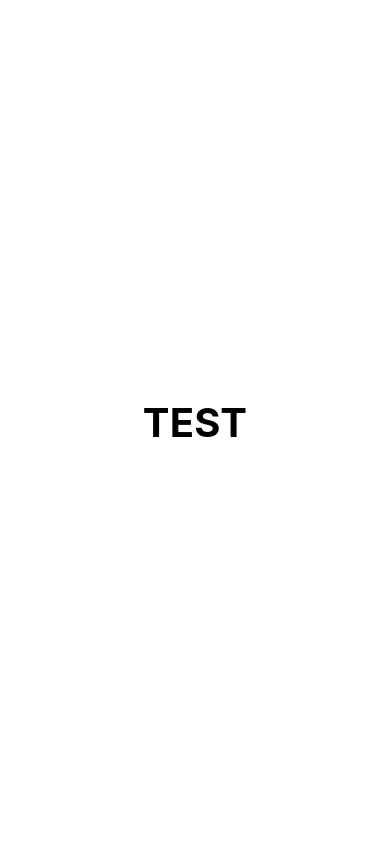
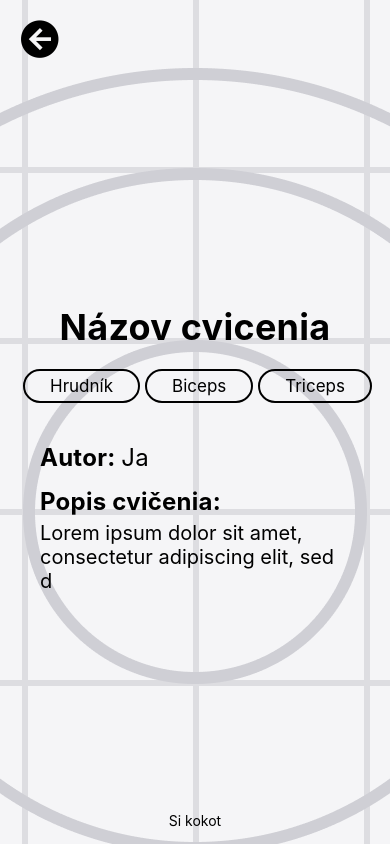
Before and after one commit to JSimko4/MTAA_FRONTEND, a React Native app: screen /ExerciseDetail in a window 390 px wide. Shown: the top 844 px of the page. Built offline with nearby package versions, Linux system fonts and the light colour scheme.

Commit message:
added ExerciseDetailScreen

```diff
--- a/screens/ExerciseDetailScreen.js
+++ b/screens/ExerciseDetailScreen.js
@@ -1,13 +1,108 @@
 import * as React from 'react';
-import { View, StyleSheet, Image, TextInput, Text, TouchableOpacity } from 'react-native';
+import { View, StyleSheet, Image, TextInput, Text, TouchableOpacity, ScrollView, ImageBackground } from 'react-native';
+import {IconButton} from 'react-native-paper';
 
 export default function ExerciseDetailScreen({navigation}) {
     const styles = StyleSheet.create({
+      image: {
+        width: '100%',
+        flex: 4,
+        marginTop: 0,
+      },
+      textBodyparts: {
+        borderWidth: 2,
+        borderBottomLeftRadius: 20,
+        borderBottomRightRadius: 20,
+        borderTopLeftRadius: 20,
+        borderTopRightRadius: 20,
+        paddingVertical: 5,
+        paddingHorizontal: 25,
+        marginLeft: 5,
+        fontSize: 17,
+      },
+      textNazov: {
+        fontSize: 36,
+        fontWeight: 'bold',
+        letterSpacing: 0.25,
+        marginTop: 10,
+        alignItems: 'center',
+      },
+      textMidNazov: {
+        fontSize: 24,
+        fontWeight: 'bold',
+        letterSpacing: 0.25,
+        marginLeft: 40,
+      },
+      text1: {
+        fontSize: 24,
+        fontWeight: 'normal',
+        letterSpacing: 0.25,
+        marginLeft: 0,
+        marginRight: 30,
+      },
+      text2: {
+        fontSize: 1,
+        fontWeight: 'normal',
+        letterSpacing: 0.25,
+        //marginLeft: 40,
+        //marginRight: 30,
+      },
+      textScroll: {
+        fontSize: 20,
+        marginHorizontal: 40,
+        marginVertical: 5,
+      },
     });
 
     return (
-        <View style={{flex: 1, alignItems: 'center', justifyContent: 'space-around' }}>
-          <Text style={{fontSize: 40, fontWeight: 'bold', letterSpacing: 0.25}}>TEST</Text>
+        <View style={{flexDirection: 'column', justifyContent: 'space-evenly', flex: 1}}>
+
+
+
+
+          <ImageBackground
+          source={require("../assets/images/icon.png")}
+          style = {styles.image}
+          resizeMode="cover">
+
+          <IconButton icon='arrow-left-circle' size={45}
+                    onPress={() => navigation.goBack()}/>
+
+          </ImageBackground>
+
+
+          <View style={{flex: 2}}>
+            <View style={{alignItems: 'center'}}>
+            <Text style={styles.textNazov}>Názov cvicenia</Text>
+            </View>
+
+            <View style={{flexDirection: 'row', marginTop: 20, justifyContent: 'center', alignItems: 'center'}}>
+              <Text style={styles.textBodyparts}>Hrudník</Text>
+              <Text style={styles.textBodyparts}>Biceps</Text>
+              <Text style={styles.textBodyparts}>Triceps</Text>
+            </View>
+          </View>
+
+          <View style={{flex: 5}}>
+            <View style={{flexDirection: 'row', flexWrap: 'wrap', marginBottom: 15, alignItems: 'center', justifyContent: 'flex-start'}}>
+              <Text style={styles.textMidNazov}>Autor: </Text>
+              <Text style={styles.text1}>Ja</Text>
+            </View>
+
+            <View style={{flexDirection: 'column', flexWrap: 'wrap', alignItems: 'flex-start', justifyContent: 'flex-start', flex: 1}}>
+              <Text style={styles.textMidNazov}>Popis cvičenia: </Text>
+              <ScrollView>
+                <Text style={styles.textScroll}>
+                  Lorem ipsum dolor sit amet, consectetur adipiscing elit, sed d
+
+                </Text>
+              </ScrollView>
+           </View>
+          </View>
+
+          <View style={{flexDirection: 'column', marginBottom: 15, alignItems: 'center', justifyContent: 'flex-start'}}>
+            <Text>Si kokot</Text>
+          </View>
 
         </View>
     );
```
